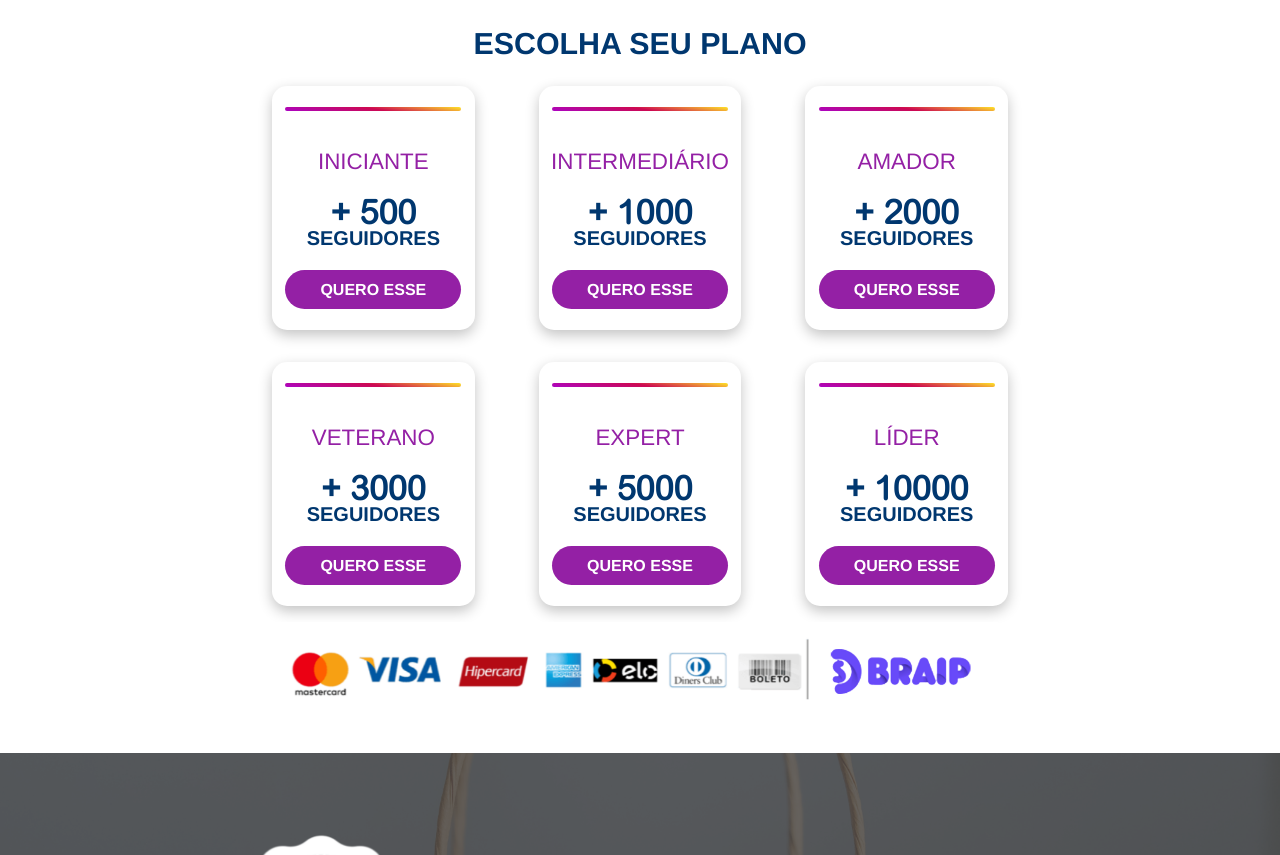
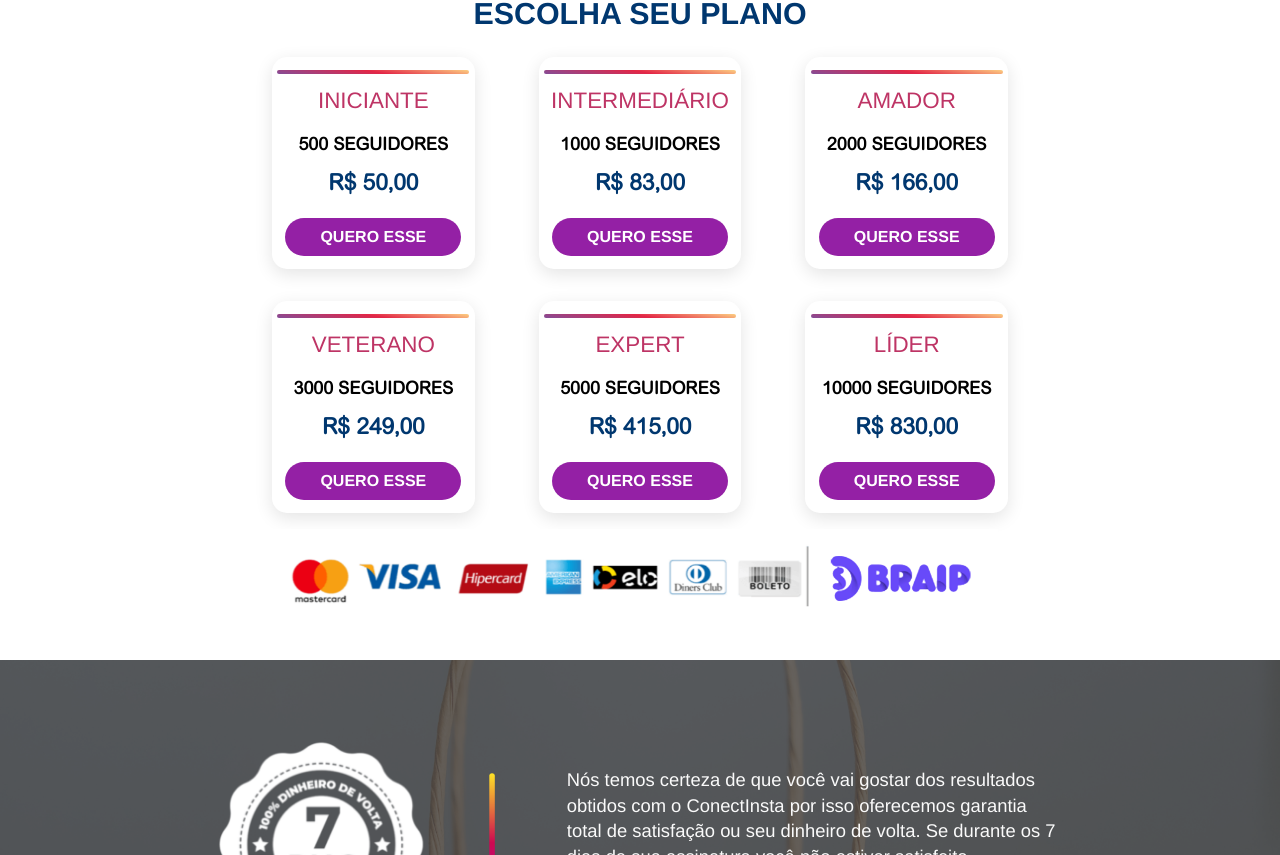
Before and after one commit to augustovicente/landing-page-conect-insta, a plain HTML site: page site 1/index.html in a window 1280 px wide. Shown: the part 1941-2796 px from the top of the page. Drawn offline with Linux system fonts and the light colour scheme.

Commit message:
mais consertos para os preços

```diff
--- a/site 1/index.html
+++ b/site 1/index.html
@@ -122,48 +122,48 @@
 				<div class="card">
 					<hr class="p-barra2">
 					<h3 class="card-title">INICIANTE</h3>
-					<h2 class="card-content">+ 500</h2>
-					<strong class="card-body">SEGUIDORES</strong>
+					<span>500 SEGUIDORES</span>
+					<h2 class="card-content">R$ 50,00</h2>
 					<a href="https://ev.braip.com/checkout/pla392x6/che247mq" target="_blank" class="card-button" href="/">QUERO ESSE</a>
 				</div>
 
 				<div class="card">
 					<hr class="p-barra2">
 					<h3 class="card-title">INTERMEDIÁRIO</h3>
-					<h2 class="card-content">+ 1000</h2>
-					<strong class="card-body">SEGUIDORES</strong>
+					<span>1000 SEGUIDORES</span>
+					<h2 class="card-content">R$ 83,00</h2>
 					<a href="https://ev.braip.com/checkout/pla38g22/che247mq" target="_blank" class="card-button" href="/">QUERO ESSE</a>
 				</div>
 
 				<div class="card">
 					<hr class="p-barra2">
 					<h3 class="card-title">AMADOR</h3>
-					<h2 class="card-content">+ 2000</h2>
-					<strong class="card-body">SEGUIDORES</strong>
+					<span>2000 SEGUIDORES</span>
+					<h2 class="card-content">R$ 166,00</h2>
 					<a href="https://ev.braip.com/checkout/pla7eq2j/che247mq" target="_blank" class="card-button" href="/">QUERO ESSE</a>
 				</div>
 
 				<div class="card">
 					<hr class="p-barra2">
 					<h3 class="card-title">VETERANO</h3>
-					<h2 class="card-content">+ 3000</h2>
-					<strong class="card-body">SEGUIDORES</strong>
+					<span>3000 SEGUIDORES</span>
+					<h2 class="card-content">R$ 249,00</h2>
 					<a href="https://ev.braip.com/checkout/pla5q61r/che247mq" target="_blank" class="card-button" href="/">QUERO ESSE</a>
 				</div>
 
 				<div class="card">
 					<hr class="p-barra2">
 					<h3 class="card-title">EXPERT</h3>
-					<h2 class="card-content">+ 5000</h2>
-					<strong class="card-body">SEGUIDORES</strong>
+					<span>5000 SEGUIDORES</span>
+					<h2 class="card-content">R$ 415,00</h2>
 					<a href="https://ev.braip.com/checkout/pla5jgzo/che247mq" target="_blank" class="card-button" href="/">QUERO ESSE</a>
 				</div>
 
 				<div class="card">
 					<hr class="p-barra2">
 					<h3 class="card-title">LÍDER</h3>
-					<h2 class="card-content">+ 10000</h2>
-					<strong class="card-body">SEGUIDORES</strong>
+					<span>10000 SEGUIDORES</span>
+					<h2 class="card-content">R$ 830,00</h2>
 					<a href="https://ev.braip.com/checkout/pla7nvzy/che247mq" target="_blank" class="card-button" href="/">QUERO ESSE</a>
 				</div>
 			</div>
--- a/site 1/styles.css
+++ b/site 1/styles.css
@@ -175,16 +175,19 @@ header {
 header img {
 	height: 7rem;
 }
-/*
+
 .iframe-video {
   max-width: 100%;
-} */
+  width: 100%;
+}
 
-.iframe-video {
-	display: flex;
-	justify-content: center;
-	align-items: center;
-	margin-top: 4rem;
+section.hero div.iframe-video {
+	z-index: 1;
+	margin-top: 2rem;
+	position: relative;
+	overflow: hidden;
+	width: 100%;
+	padding-top: 30%;
 }
 
 iframe {
@@ -246,10 +249,6 @@ main .hero .hero-subtitle {
 	margin-right: 1.2rem;
 	margin-top: 3.8rem;
 	height: 4rem;
-}
-
-.frame-video {
-	width: 900px;
 }
 
 
@@ -468,16 +467,26 @@ main .hero-footer {
 }
 
 .card {
+	display: -webkit-box;
+	display: -ms-flexbox;
 	display: flex;
+	-webkit-box-pack: center;
+		-ms-flex-pack: center;
+			justify-content: center;
+	-webkit-box-align: center;
+		-ms-flex-align: center;
+			align-items: center;
+	text-align: center;
 	border-radius: 15px;
 	background: #ffff;
-	justify-content: center;
-	box-shadow: 0px 5px 14px #0000003d;
-	flex-direction: column;
-	text-align: center;
+	-webkit-box-shadow: 0px 5px 18px #0000001C;
+			box-shadow: 0px 5px 18px #0000001C;
+	-webkit-box-orient: vertical;
+	-webkit-box-direction: normal;
+		-ms-flex-direction: column;
+			flex-direction: column;
 	max-width: 100%;
-	align-items: center;
-	height: 30.5rem;
+	height: 26.5rem;
 	max-height: 100%;
 }
 
@@ -485,18 +494,25 @@ main .hero-footer {
 	font-size: 2.8rem;
 	text-align: center;
 	font-weight: 300;
+	margin-bottom: 3rem;
 	line-height: 2.8rem;
-	color: var(--secondary-color);
-	text-align: center;
+	color: #BE3465;
 }
 
 .flex-cards .card-content {
-	font-size: 4.2rem;
+	font-size: 2.8rem;
 	text-align: center;
-	margin-top: 3rem;
+	margin-top: 1.8rem;
 	line-height: 3.7rem;
 	font-family: "Arial Rounded MT";
 	color: var(--primary-color);
+}
+
+section.section-plans div.card span {
+	font-size: 2.2rem;
+	font-family: 'Arial Rounded MT';
+	color: #000000;
+	font-weight: bold;
 }
 
 .flex-cards .card-body {
@@ -506,14 +522,9 @@ main .hero-footer {
 	color: var(--primary-color);
 }
 
-section.hero div.iframe-video .frame-video {
-	position: absolute;
-	top: 0;
-	left: 0;
-	bottom: 0;
-	right: 0;
+.hero .iframe-video .frame-video {
+	padding-top: 1%;
 	width: 100%;
-	height: 100%;
 }
 
 .widget-image2 {
@@ -596,13 +607,14 @@ section.section-plans div.payment img {
 }
 
 .p-barra2 {
+	-webkit-box-sizing: border-box;
 	box-sizing: border-box;
-	max-width: 22rem;
+	max-width: 24rem;
 	width: 100%;
 	border: 0;
-	margin-bottom: 5rem;
+	margin-bottom: 2rem;
 	height: 0.5rem;
-	background: transparent linear-gradient(190deg, #ffe427 0%, #cd0951 49%, #ab05c4 100%) 0% 0%;
+	background: transparent linear-gradient(190deg, #FCCF82 0%, #E32646 49%, #834D98 100%) 0% 0% no-repeat padding-box;
 	border-radius: 25px;
 }
 
@@ -940,6 +952,9 @@ a.widget-image img {
 		height: 30rem;
 	}
 
+	div.iframe-video {
+		padding-top: 10% !important;
+	}
 	.flex-cards > div {
 		flex: 1 1 35rem;
 		/* margin: 2rem 10rem; */
```
